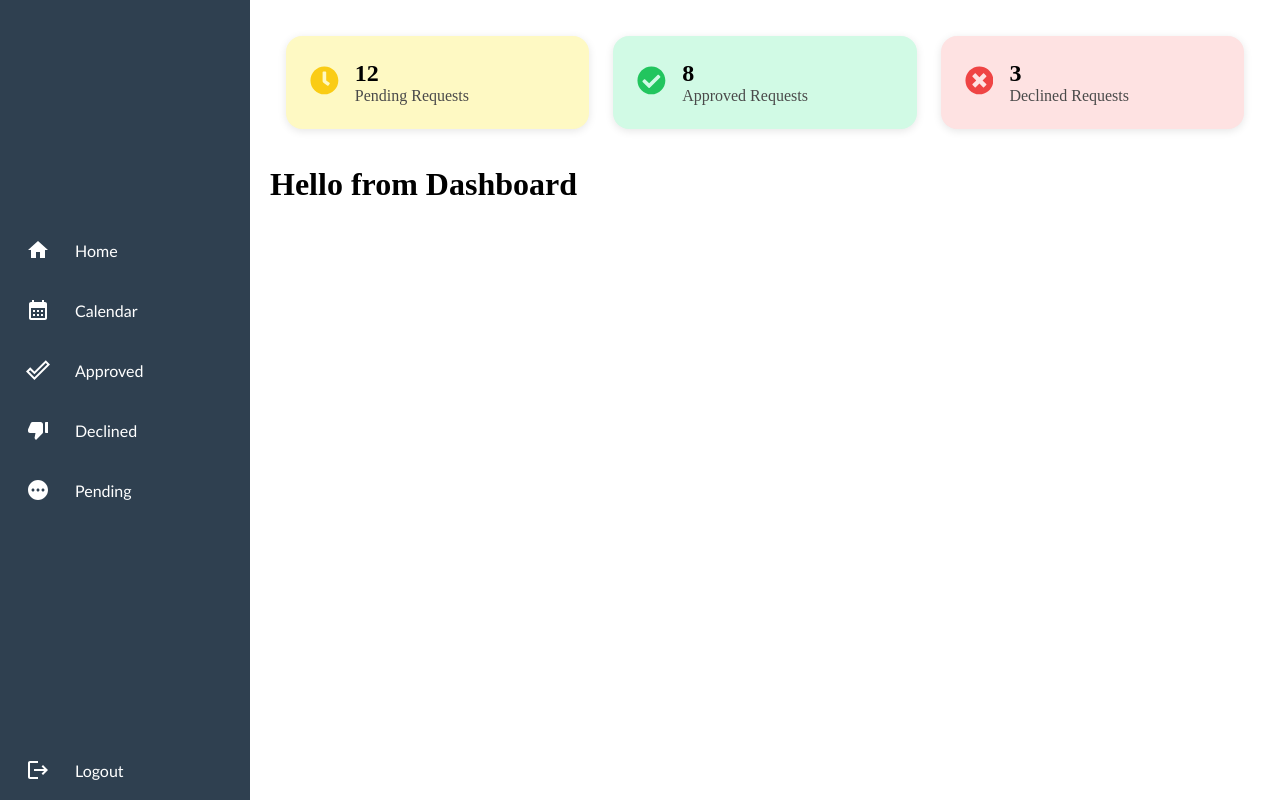
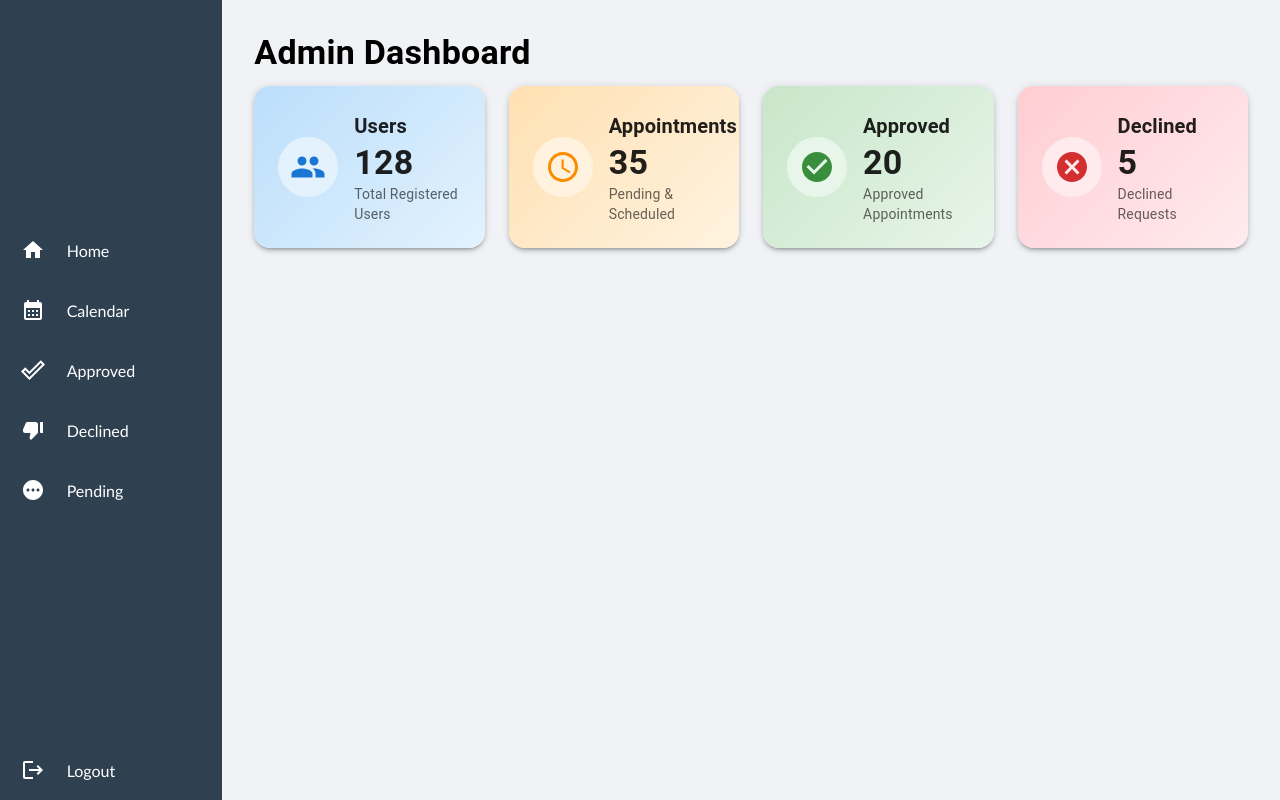
Before and after one commit to Mr-cmd-pip/App-Development, a React (Create React App) app in the folder fe/: page /admin/dashboard in a window 1280 px wide. Built offline with nearby package versions, Linux system fonts and the light colour scheme.

Commit message:
admin styling

```diff
--- a/fe/src/pages/admin/AdminDashboard.js
+++ b/fe/src/pages/admin/AdminDashboard.js
@@ -1,16 +1,121 @@
 import React from "react";
 import "../../css/Sidebar.css";
 import Sidebar from "../../components/SideBar";
-import StatCards from "../../components/StatCards";
+import { Box, Typography, Grid, Paper } from "@mui/material";
+import {
+  Group as GroupIcon,
+  Schedule as ScheduleIcon,
+  CheckCircle as CheckCircleIcon,
+  Cancel as CancelIcon,
+} from "@mui/icons-material";
 
 function AdminDashboard() {
+  const stats = {
+    users: 128,
+    appointments: 35,
+    approved: 20,
+    declined: 5,
+  };
+
+  const cardData = [
+    {
+      label: "Users",
+      count: stats.users,
+      description: "Total Registered Users",
+      icon: <GroupIcon />,
+      iconBg: "#e3f2fd",
+      color: "#1976d2",
+      gradient: "linear-gradient(135deg, #bbdefb, #e3f2fd)",
+    },
+    {
+      label: "Appointments",
+      count: stats.appointments,
+      description: "Pending & Scheduled",
+      icon: <ScheduleIcon />,
+      iconBg: "#fff3e0",
+      color: "#fb8c00",
+      gradient: "linear-gradient(135deg, #ffe0b2, #fff3e0)",
+    },
+    {
+      label: "Approved",
+      count: stats.approved,
+      description: "Approved Appointments",
+      icon: <CheckCircleIcon />,
+      iconBg: "#e8f5e9",
+      color: "#388e3c",
+      gradient: "linear-gradient(135deg, #c8e6c9, #e8f5e9)",
+    },
+    {
+      label: "Declined",
+      count: stats.declined,
+      description: "Declined Requests",
+      icon: <CancelIcon />,
+      iconBg: "#ffebee",
+      color: "#d32f2f",
+      gradient: "linear-gradient(135deg, #ffcdd2, #ffebee)",
+    },
+  ];
+
   return (
-    <div style={{ display: "flex", height: "100vh" }}>
+    <div className="dashboard" style={{ display: "flex", minHeight: "100vh" }}>
       <Sidebar />
-      <div style={{ flex: 1, padding: "20px" }}>
-        <StatCards />
-        <h1>Hello from Dashboard</h1>
-      </div>
+      <Box sx={{ flexGrow: 1, p: 4, backgroundColor: "#f0f2f5" }}>
+        <Typography variant="h4" gutterBottom fontWeight={700}>
+          Admin Dashboard
+        </Typography>
+        <Grid container spacing={3}>
+          {cardData.map((card, index) => (
+            <Grid item xs={12} sm={6} md={3} key={index}>
+              <Paper
+                elevation={3}
+                sx={{
+                  p: 3,
+                  display: "flex",
+                  alignItems: "center",
+                  gap: 2,
+                  borderRadius: 4,
+                  background: card.gradient,
+                  transition: "transform 0.3s ease",
+                  "&:hover": {
+                    transform: "translateY(-5px)",
+                    boxShadow: 6,
+                  },
+                }}
+              >
+                <Box
+                  sx={{
+                    bgcolor: card.iconBg,
+                    p: 1.5,
+                    borderRadius: "50%",
+                    display: "flex",
+                    alignItems: "center",
+                    justifyContent: "center",
+                  }}
+                >
+                  {React.cloneElement(card.icon, {
+                    style: { color: card.color, fontSize: 36 },
+                  })}
+                </Box>
+                <Box>
+                  <Typography variant="h6" fontWeight={600}>
+                    {card.label}
+                  </Typography>
+                  <Typography
+                    variant="h4"
+                    fontWeight={700}
+                    color="text.primary"
+                  >
+                    {card.count}
+                  </Typography>
+                  <Typography variant="body2" color="text.secondary">
+                    {card.description}
+                  </Typography>
+                </Box>
+              </Paper>
+            </Grid>
+          ))}
+        </Grid>
+      </Box>
     </div>
   );
 }
```
